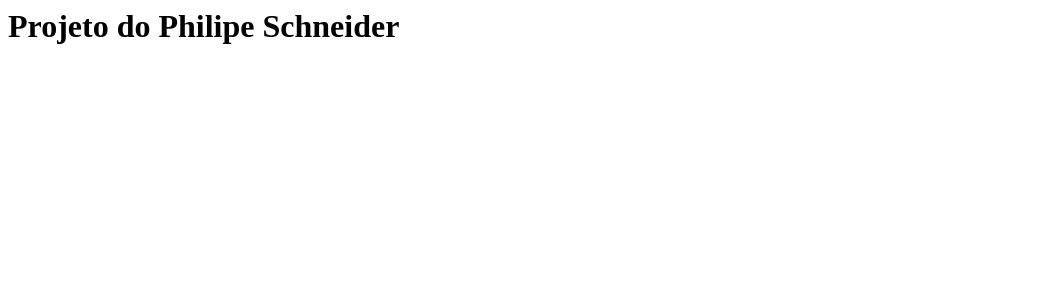
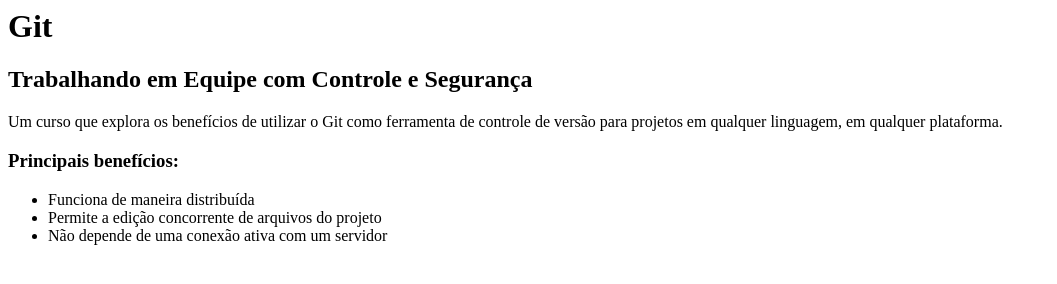
Before and after one commit to philipebr/curso-git, a plain HTML site: page index.html in a window 1280 px wide. Shown: the whole page, without its empty margins (0-1057 px from the left). Drawn offline with Linux system fonts and the light colour scheme.

Commit message:
Conteudo da pagina index.html

```diff
--- a/index.html
+++ b/index.html
@@ -2,6 +2,16 @@
     <head>
     </head>
     <body>
-        <h1>Projeto do Philipe Schneider</h1>
+        <h1>Git</h1>
+        <h2>Trabalhando em Equipe com Controle e Segurança</h2>
+
+        <p>Um curso que explora os benefícios de utilizar o Git como ferramenta de controle de versão para projetos em qualquer linguagem, em qualquer plataforma.</p>
+
+        <h3>Principais benefícios:</h3>
+        <ul>
+            <li>Funciona de maneira distribuída</li>
+            <li>Permite a edição concorrente de arquivos do projeto</li>
+            <li>Não depende de uma conexão ativa com um servidor</li>
+        </ul>
     </body>
 </html>
```
